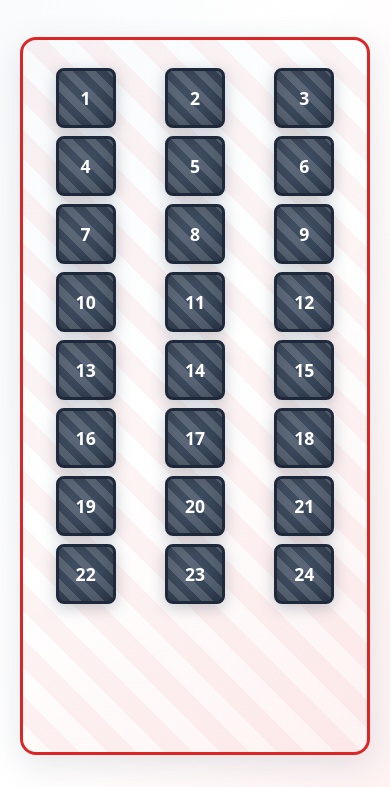
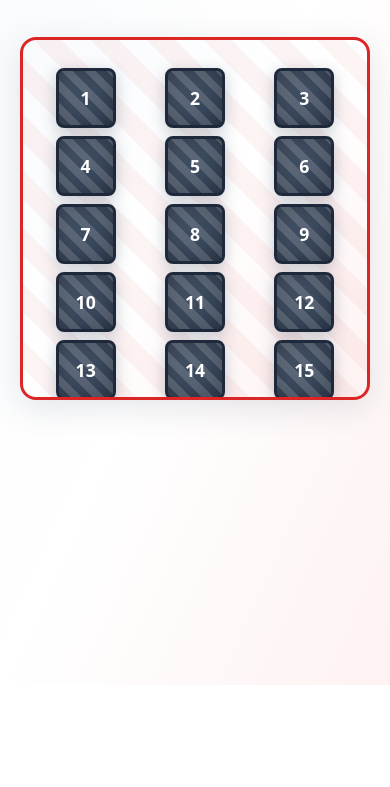
Before and after one commit to JBeckintosh/iechyd-da-advent-2025, a website: page index.html in a window 390 px wide. Shown: the part 159-946 px from the top of the page. After the commit the page ends 844 px from the top, so only its background shows below. Drawn offline with nearby package versions, Linux system fonts and the light colour scheme.

Commit message:
Updating the calendar content height on mobile portrait

```diff
--- a/styles.css
+++ b/styles.css
@@ -238,6 +238,7 @@ html {
         padding: 1rem;
         margin: 0 0.5rem;
         border-radius: 16px;
+        height: 43vh;
     }
 
     /* Day labels mobile styling */
```
